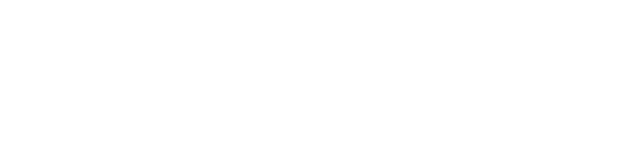
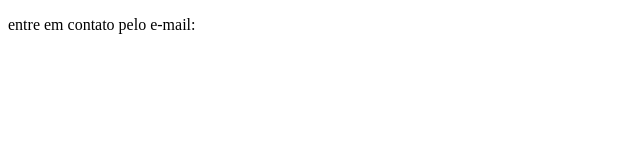
Before and after one commit to EdLogan18/alura-sistema-cadastro, a plain HTML site: page contato.html in a window 1280 px wide. Shown: the whole page, without its empty margins (0-640 px from the left). Drawn offline with Linux system fonts and the light colour scheme.

Commit message:
add  email contato

```diff
--- a/contato.html
+++ b/contato.html
@@ -5,6 +5,7 @@
     <meta http-equiv="X-UA-Compatible" content="IE=edge">
     <meta name="viewport" content="width=device-width, initial-scale=1.0">
     <title>Contato</title>
+    <p>entre em contato pelo e-mail: </p>
 </head>
 <body>
 
```
